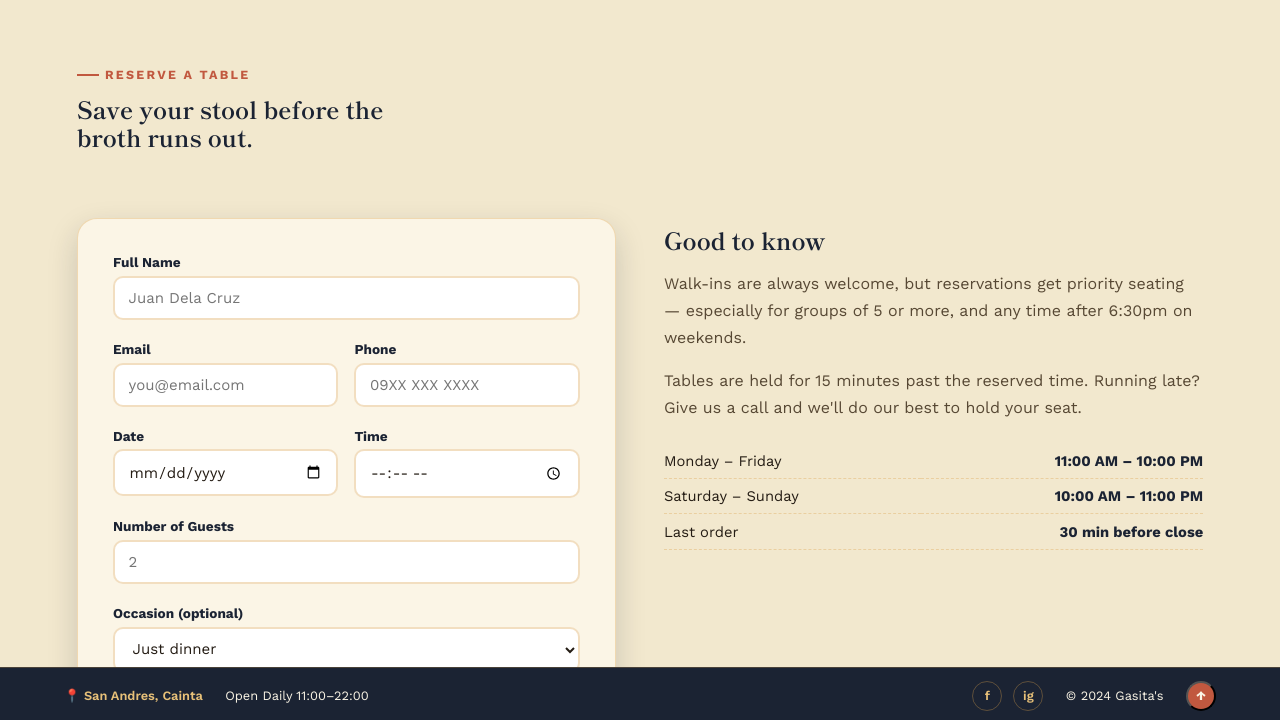
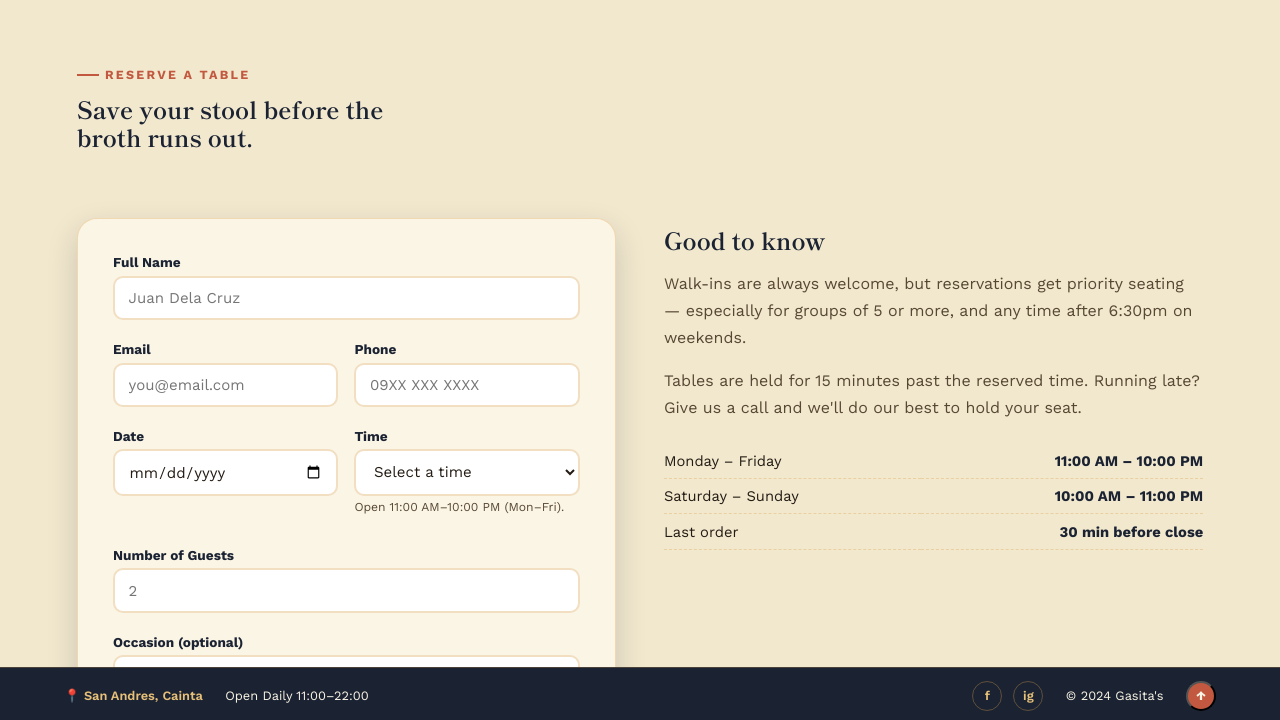
Before and after one commit to gasita-s/ramenhouse, a plain HTML site: page reservation.html in a window 1280 px wide. Shown: the part 77-797 px from the top of the page. Drawn offline with nearby package versions, Linux system fonts and the light colour scheme.

Commit message:
Add files via upload

```diff
--- a/css/style.css
+++ b/css/style.css
@@ -571,6 +571,11 @@ h1,h2,h3,h4{
   background: #FBEAEA;
 }
 .field__row{ display:grid; grid-template-columns: 1fr 1fr; gap: 1rem; }
+.field-hint{
+  font-size: .76rem;
+  color: var(--ink-soft);
+  margin-top: .35em;
+}
 .error-msg{
   display:none;
   color: #C0392B;
@@ -579,6 +584,7 @@ h1,h2,h3,h4{
   font-weight:600;
 }
 .field.has-error .error-msg{ display:block; }
+.field.has-error .field-hint{ display:none; }
 .form-note{ font-size:.78rem; color: var(--ink-soft); margin-top:-.5rem; margin-bottom:1.3rem; }
 
 .confirm-box{
@@ -773,8 +779,15 @@ h1,h2,h3,h4{
   justify-content:center;
   box-shadow: var(--shadow-deep);
   border: 6px solid var(--cream-2);
+  overflow:hidden;
 }
 .chef-portrait svg{ width:62%; }
+.chef-portrait img{
+  width:100%;
+  height:100%;
+  object-fit:cover;
+  object-position: center top;
+}
 .chef-quote{
   font-family: var(--font-display);
   font-size: 1.3rem;
--- a/js/main.js
+++ b/js/main.js
@@ -249,6 +249,20 @@ document.addEventListener('DOMContentLoaded', function () {
   if (resForm) {
     var confirmBox = document.querySelector('.confirm-box');
 
+    // Operating hours: Mon–Fri 11:00 AM–10:00 PM, Sat–Sun 10:00 AM–11:00 PM
+    var HOURS = {
+      weekday: { min: '11:00', max: '22:00', label: '11:00 AM\u201310:00 PM (Mon\u2013Fri)' },
+      weekend: { min: '10:00', max: '23:00', label: '10:00 AM\u201311:00 PM (Sat\u2013Sun)' }
+    };
+
+    function dayTypeFor(dateStr) {
+      if (!dateStr) return null;
+      var d = new Date(dateStr + 'T00:00:00');
+      if (isNaN(d.getTime())) return null;
+      var day = d.getDay(); // 0 = Sun, 6 = Sat
+      return (day === 0 || day === 6) ? 'weekend' : 'weekday';
+    }
+
     var validators = {
       name: function (v) {
         return v.trim().length >= 2 ? '' : 'Please enter your full name.';
@@ -269,7 +283,14 @@ document.addEventListener('DOMContentLoaded', function () {
         return chosen >= today ? '' : 'Date cannot be in the past.';
       },
       time: function (v) {
-        return v ? '' : 'Please choose a time.';
+        if (!v) return 'Please choose a time.';
+        var dateVal = resForm.elements['date'].value;
+        var type = dayTypeFor(dateVal) || 'weekday';
+        var range = HOURS[type];
+        if (v < range.min || v > range.max) {
+          return 'We\u2019re open ' + range.label + '. Please pick a time in that window.';
+        }
+        return '';
       },
       guests: function (v) {
         var n = parseInt(v, 10);
@@ -303,9 +324,81 @@ document.addEventListener('DOMContentLoaded', function () {
       if (!field) return;
       field.addEventListener('blur', function () { validateField(field); });
       field.addEventListener('input', function () {
-        if (field.closest('.field').classList.contains('has-error')) validateField(field);
+        // Time is picked via a discrete widget, not typed freeform text,
+        // so flag it immediately rather than waiting for blur/re-error.
+        if (name === 'time' || field.closest('.field').classList.contains('has-error')) {
+          validateField(field);
+        }
       });
     });
+
+    // The valid time window depends on which date is picked, so re-check
+    // (and re-label) time whenever date changes, not just on its own blur.
+    var dateField = resForm.elements['date'];
+    var timeField = resForm.elements['time'];
+    var timeHint = document.querySelector('[data-time-hint]');
+
+    function timeToMinutes(hhmm) {
+      var parts = hhmm.split(':');
+      return parseInt(parts[0], 10) * 60 + parseInt(parts[1], 10);
+    }
+    function minutesToHHMM(min) {
+      var h = Math.floor(min / 60), m = min % 60;
+      return (h < 10 ? '0' : '') + h + ':' + (m < 10 ? '0' : '') + m;
+    }
+    function formatLabel(hhmm) {
+      var parts = hhmm.split(':');
+      var h = parseInt(parts[0], 10), m = parts[1];
+      var ampm = h >= 12 ? 'PM' : 'AM';
+      var h12 = h % 12;
+      if (h12 === 0) h12 = 12;
+      return h12 + ':' + m + ' ' + ampm;
+    }
+
+    function populateTimeOptions() {
+      if (!timeField) return;
+      var type = dayTypeFor(dateField.value) || 'weekday';
+      var range = HOURS[type];
+      var startMin = timeToMinutes(range.min);
+      var endMin = timeToMinutes(range.max);
+      var previousValue = timeField.value;
+
+      timeField.innerHTML = '';
+      var placeholder = document.createElement('option');
+      placeholder.value = '';
+      placeholder.textContent = 'Select a time';
+      timeField.appendChild(placeholder);
+
+      for (var m = startMin; m <= endMin; m += 30) {
+        var hhmm = minutesToHHMM(m);
+        var opt = document.createElement('option');
+        opt.value = hhmm;
+        opt.textContent = formatLabel(hhmm);
+        timeField.appendChild(opt);
+      }
+
+      var stillValid = previousValue !== '' && Array.prototype.some.call(timeField.options, function (o) {
+        return o.value === previousValue;
+      });
+      timeField.value = stillValid ? previousValue : '';
+    }
+
+    function refreshTimeHint() {
+      if (!timeHint) return;
+      var type = dayTypeFor(dateField.value) || 'weekday';
+      timeHint.textContent = 'Open ' + HOURS[type].label + '.';
+    }
+
+    if (dateField && timeField) {
+      dateField.addEventListener('change', function () {
+        populateTimeOptions();
+        refreshTimeHint();
+        validateField(timeField);
+      });
+      timeField.addEventListener('change', function () { validateField(timeField); });
+    }
+    populateTimeOptions();
+    refreshTimeHint();
 
     resForm.addEventListener('submit', function (e) {
       e.preventDefault();
@@ -327,10 +420,11 @@ document.addEventListener('DOMContentLoaded', function () {
       var nameVal = resForm.elements['name'].value.trim();
       var dateVal = resForm.elements['date'].value;
       var timeVal = resForm.elements['time'].value;
+      var timeLabel = timeVal ? formatLabel(timeVal) : timeVal;
       var guestsVal = resForm.elements['guests'].value;
 
       var message = 'Thank you, ' + nameVal + '! Your table for ' + guestsVal +
-        ' on ' + dateVal + ' at ' + timeVal + ' has been requested.';
+        ' on ' + dateVal + ' at ' + timeLabel + ' has been requested.';
 
       if (typeof window.__gasitaOrder === 'function') {
         var order = window.__gasitaOrder();
--- a/reservation.html
+++ b/reservation.html
@@ -12,7 +12,7 @@
 <header class="navbar">
   <a href="index.html" class="navbar__brand">
     <img src="images/logo-badge.png" alt="Gasita's Ramen House badge logo" class="navbar__logo">
-    <span class="navbar__title">Gasita's<span>RAMEN HOUSE </span></span>
+    <span class="navbar__title">Gasita's<span>RAMEN HOUSE &middot; EST. 2024</span></span>
   </a>
   <nav class="navbar__links" id="navLinks">
     <a href="index.html">Home</a>
@@ -67,7 +67,10 @@
           </div>
           <div class="field">
             <label for="time">Time</label>
-            <input type="time" id="time" name="time">
+            <select id="time" name="time">
+              <option value="">Select a time</option>
+            </select>
+            <p class="field-hint" data-time-hint>Showing times available for the selected date.</p>
             <div class="error-msg">Please choose a time.</div>
           </div>
         </div>
@@ -262,8 +265,8 @@
   </div>
   <div class="footer__group">
     <div class="footer__social">
-      <a href="https://www.facebook.com/" target="_blank" aria-label="Facebook">f</a>
-      <a href="https://www.instagram.com/" target="_blank" aria-label="Instagram">ig</a>
+      <a href="https://facebook.com" target="_blank" aria-label="Facebook">f</a>
+      <a href="https://instagram.com" target="_blank" aria-label="Instagram">ig</a>
     </div>
     <span>&copy; 2024 Gasita's</span>
     <button class="footer__totop" aria-label="Back to top">&uarr;</button>
```
